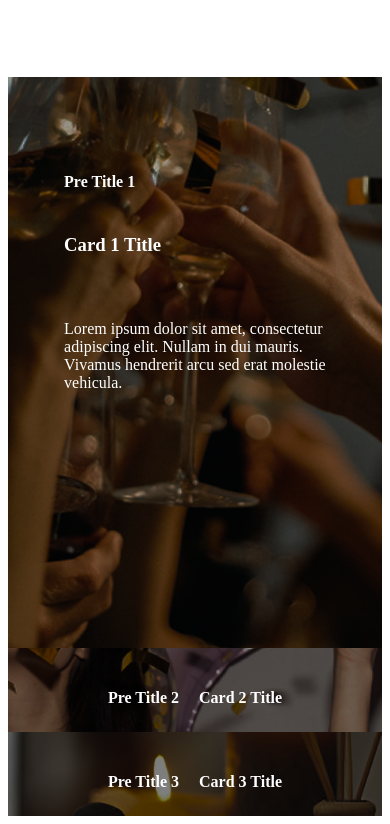
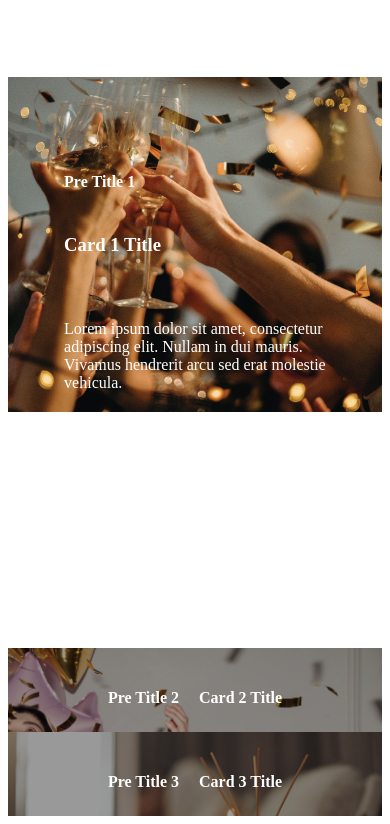
Before and after one commit to mhaidarhanif/css-debug, a plain HTML site: page index.html in a window 390 px wide. Shown: the part 163-987 px from the top of the page. Drawn offline with Linux system fonts and the light colour scheme.

Commit message:
fix images

```diff
--- a/index.html
+++ b/index.html
@@ -20,7 +20,7 @@
           <!-- Card 1 -->
           <div class="hover-card">
             <div class="hover-card-image">
-              <img src="images/hovercard-1.png" alt="Card 1 Title" />
+              <img src="images/hovercard-1.jpeg" alt="Card 1 Title" />
             </div>
             <div class="hover-card-content">
               <h4>Pre Title 1</h4>
@@ -38,7 +38,7 @@
           <!-- Card 2 -->
           <div class="hover-card">
             <div class="hover-card-image">
-              <img src="images/hovercard-2.png" alt="Card 2 Title" />
+              <img src="images/hovercard-2.jpeg" alt="Card 2 Title" />
             </div>
             <div class="hover-card-content">
               <h4>Pre Title 2</h4>
@@ -56,7 +56,7 @@
           <!-- Card 3 -->
           <div class="hover-card">
             <div class="hover-card-image">
-              <img src="images/hovercard-3.png" alt="Card 3 Title" />
+              <img src="images/hovercard-3.jpeg" alt="Card 3 Title" />
             </div>
             <div class="hover-card-content">
               <h4>Pre Title 3</h4>
@@ -84,7 +84,7 @@
           <div class="accordions">
             <div
               class="accordion"
-              style="background-image: url('images/hovercard-1.png')"
+              style="background-image: url('images/hovercard-1.jpeg')"
             >
               <!-- Accordion Header 1 -->
               <div class="accordion-header">
@@ -117,7 +117,7 @@
 
             <div
               class="accordion"
-              style="background-image: url('images/hovercard-2.png')"
+              style="background-image: url('images/hovercard-2.jpeg')"
             >
               <!-- Accordion Header 2 -->
               <div class="accordion-header">
@@ -150,7 +150,7 @@
 
             <div
               class="accordion"
-              style="background-image: url('images/hovercard-3.png')"
+              style="background-image: url('images/hovercard-3.jpeg')"
             >
               <!-- Accordion Header 3 -->
               <div class="accordion-header">
--- a/styles.css
+++ b/styles.css
@@ -172,7 +172,7 @@
   .on-mobile-block .hover-cards-wrapper.mobile-only .accordions .accordion {
     height: 84px;
     transition: all 0.5s cubic-bezier(0.4, 0, 0.2, 1);
-    background-position: center;
+    background-position: left top;
     background-size: 100%;
     background-repeat: no-repeat;
     position: relative;
```
Also changed, not shown: images/hovercard-1.jpeg (added), images/hovercard-1.png (deleted), images/hovercard-2.jpeg (added), images/hovercard-2.png (deleted), images/hovercard-3.jpeg (added), images/hovercard-3.png (deleted).
